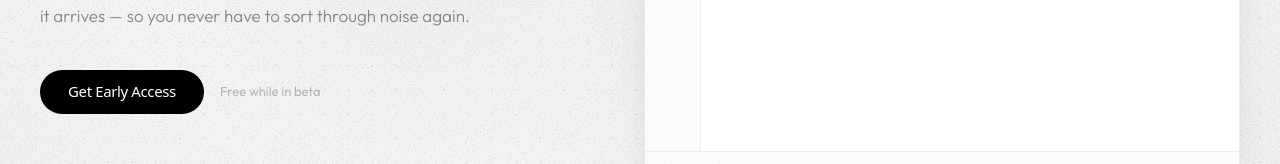
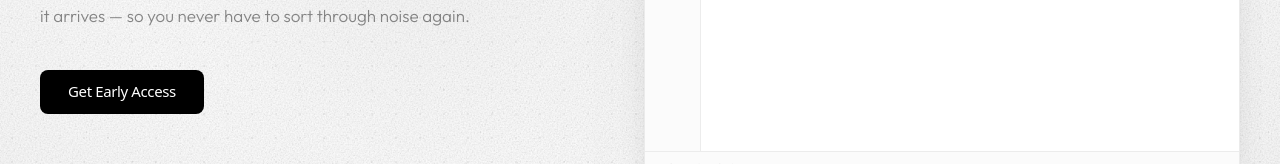
Before and after one commit to AnuragAmbekar741/Clarity, a React (Vite) app in the folder client/: page / in a window 1280 px wide. Shown: the part 474-638 px from the top of the page. Built offline with nearby package versions, Linux system fonts and the light colour scheme.

Commit message:
final hero section changes

```diff
--- a/client/src/components/landing-page/HeroSection.tsx
+++ b/client/src/components/landing-page/HeroSection.tsx
@@ -85,13 +85,10 @@ export function HeroSection() {
             >
               <Button
                 asChild
-                className="bg-black text-white hover:bg-black/85 rounded-full px-7 h-11 font-[Outfit] font-medium text-[15px] tracking-tight"
+                className="bg-black text-white hover:bg-black/85 rounded-md px-7 h-11 font-[Outfit] font-medium text-[15px] tracking-tight"
               >
                 <Link to="/auth">Get Early Access</Link>
               </Button>
-              <span className="font-[Outfit] text-[13px] text-black/25">
-                Free while in beta
-              </span>
             </motion.div>
           </div>
 
```
Also changed, not shown: 1 other file (tests, documents, lock files or other folders).
